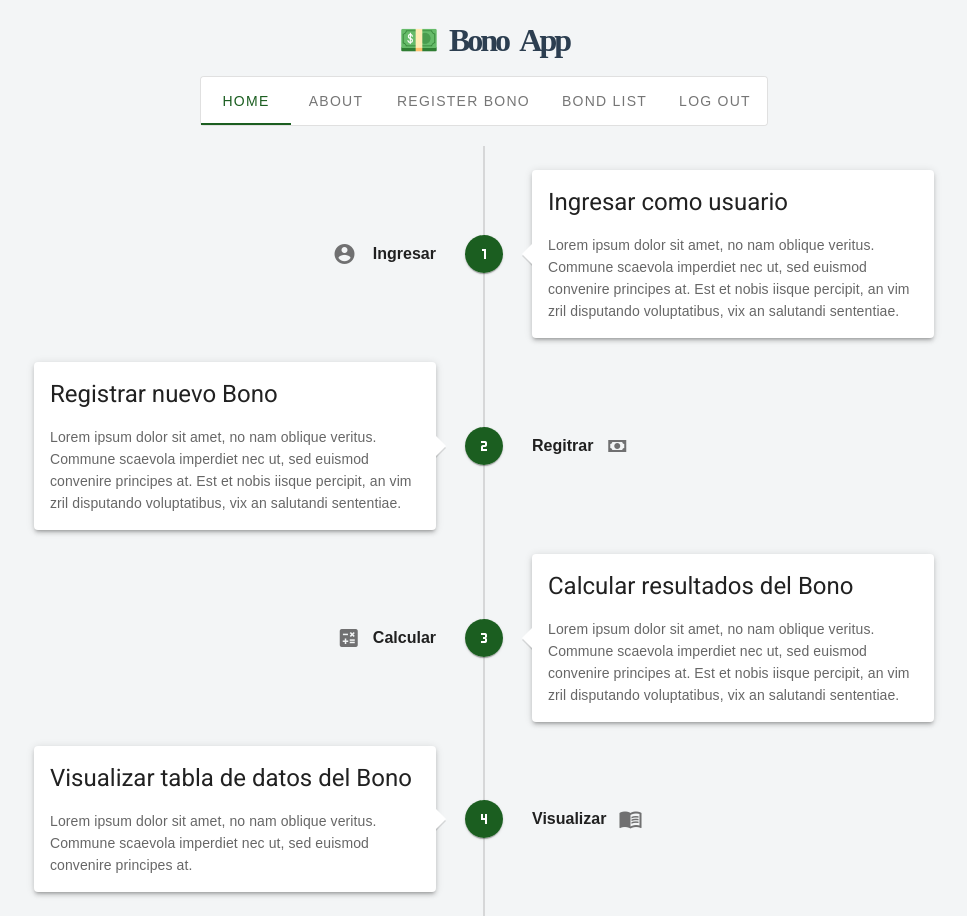
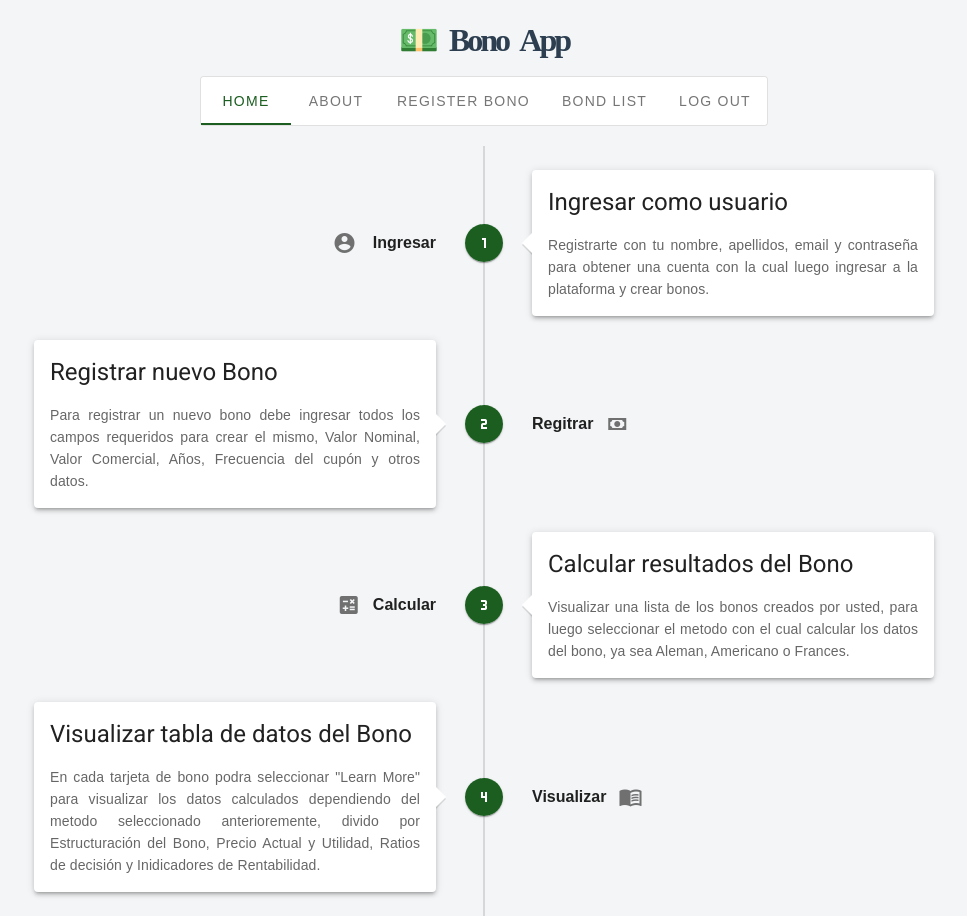
Before and after one commit to Bono-App/BonoApp-frontend, a Vue app: page /home in a window 1280 px wide. Shown: the whole page, without its empty margins (156-1123 px from the left). Built offline with nearby package versions, Linux system fonts and the light colour scheme; sample sign-in values are in the browser's storage.

Commit message:
feat: improve some features

```diff
--- a/src/views/AboutView.vue
+++ b/src/views/AboutView.vue
@@ -5,11 +5,17 @@
         <v-card max-width="500" :class="`elevation-${hover ? 24 : 3}`" class="transition-swing mx-auto px-4 py-3" >
           <h3 class="mx-4 pt-4">About App</h3>
           <v-card-text class="font-weight-medium text--primary text-justify pt-1">
-            Lorem Ipsum is simply dummy text of the printing and typesetting industry. Lorem Ipsum has been the industry's standard dummy text ever since the 1500s, when an unknown printer took a galley of type and scrambled it to make a type specimen book.
+            Esta aplicación Web, permite implementar la metodología de cálculo del flujo de caja e indicadores financieros (Precio, VAN, TIR bonista, duración, duración modificada, convexidad) de un bono corporativo, visto desde la perspectiva de un bonista o inversor.
             <br><br>
-            It has survived not only five centuries, but also the leap into electronic typesetting, remaining essentially unchanged. It was popularised in the 1960s with the release of Letraset sheets containing Lorem Ipsum passages, and more recently with desktop publishing software like Aldus PageMaker including versions of Lorem Ipsum.
+            Funciona de forma indistinta para cualquier moneda, para tasas nominales o efectivas y para los métodos Americano o Inglés, Alemán y Francés
             <br><br>
-            All the Lorem Ipsum generators on the Internet tend to repeat predefined chunks as necessary, making this the first true generator on the Internet. It uses a dictionary of over 200 Latin words, combined with a handful of model sentence structures, to generate Lorem Ipsum which looks reasonable.
+            Hecho por un equipo de 4 estudiantes universitarios de las carreras de Ingenieria de Software y Sistemas.
+            <ul>
+              <li>Julio Salazar - Frontend Developer      </li>
+              <li>Rody Velasquez - Beta Tester  </li>
+              <li>William's Moran - Algorithm Developer  </li>
+              <li>Yordy Mochcco - Backend Developer      </li>
+            </ul>
           </v-card-text>
         </v-card>
       </template>
--- a/src/views/BondListView.Service.js
+++ b/src/views/BondListView.Service.js
@@ -2,7 +2,9 @@ import http from '@/core/http-common'
 class BondListViewService {
 
     getAllBond(){
-        return http.get(`bonds`);
+        let de = localStorage.getItem('user');
+        this.sampleUser = JSON.parse(de);
+        return http.get(`users/${this.sampleUser.id}/bonds`);
     }
 
     getAmericanBond(id){
--- a/src/views/BondListView.vue
+++ b/src/views/BondListView.vue
@@ -75,9 +75,10 @@
                 <v-simple-table dense dark class="rounded">
                   <template v-slot:default>
                     <tbody>
-                      <tr><td>TCEA Emisor             </td><td>--</td></tr>
-                      <tr><td>TCEA Emisor c/Escudo    </td><td>--</td></tr>
-                      <tr><td>TREA Bonista            </td><td>--</td></tr>
+                      <tr><td>TCEA Emisor             </td><td>{{sampleRpta.tceaEmisor}}</td></tr>
+                      <tr><td>TREA Bonista            </td><td>{{sampleRpta.treaBonista}}</td></tr>
+                      <tr><td>TIR Bonista periodo     </td><td>{{sampleRpta.tirBonistaPeriod}}</td></tr>
+                      <tr><td>TIR Emisor periodo      </td><td>{{sampleRpta.tirEmisorPeriod}}</td></tr>
                     </tbody>
                   </template>
                 </v-simple-table>
@@ -143,6 +144,7 @@ export default {
     methods: {
       openDialog(data){
         this.itemSelect = data;
+        console.log("ItemSelect:",this.itemSelect);
         if(this.amenities == 0){
           this.GetGermanyBond();
         } else if(this.amenities == 1) {
--- a/src/views/HomeView.vue
+++ b/src/views/HomeView.vue
@@ -9,8 +9,8 @@
               <template v-slot:default="{ hover }">
                 <v-card class="transition-swing" :class="`elevation-${hover ? 24 : 3}`">
                   <v-card-title class="text-h5">Ingresar como usuario</v-card-title>
-                  <v-card-text>
-                    Lorem ipsum dolor sit amet, no nam oblique veritus. Commune scaevola imperdiet nec ut, sed euismod convenire principes at. Est et nobis iisque percipit, an vim zril disputando voluptatibus, vix an salutandi sententiae.
+                  <v-card-text class="text-justify">
+                    Registrarte con tu nombre, apellidos, email y contraseña para obtener una cuenta con la cual luego ingresar a la plataforma y crear bonos.
                   </v-card-text>
                 </v-card>
               </template>
@@ -22,8 +22,8 @@
               <template v-slot:default="{ hover }">
                 <v-card class="transition-swing" :class="`elevation-${hover ? 24 : 3}`">
                   <v-card-title class="text-h5">Registrar nuevo Bono</v-card-title>
-                  <v-card-text>
-                    Lorem ipsum dolor sit amet, no nam oblique veritus. Commune scaevola imperdiet nec ut, sed euismod convenire principes at. Est et nobis iisque percipit, an vim zril disputando voluptatibus, vix an salutandi sententiae.
+                  <v-card-text class="text-justify">
+                    Para registrar un nuevo bono debe ingresar todos los campos requeridos para crear el mismo, Valor Nominal, Valor Comercial, Años, Frecuencia del cupón y otros datos.
                   </v-card-text>
                 </v-card>
               </template>
@@ -35,8 +35,8 @@
               <template v-slot:default="{ hover }">
                 <v-card class="transition-swing" :class="`elevation-${hover ? 24 : 3}`">
                   <v-card-title class="text-h5">Calcular resultados del Bono</v-card-title>
-                  <v-card-text>
-                    Lorem ipsum dolor sit amet, no nam oblique veritus. Commune scaevola imperdiet nec ut, sed euismod convenire principes at. Est et nobis iisque percipit, an vim zril disputando voluptatibus, vix an salutandi sententiae.
+                  <v-card-text class="text-justify">
+                    Visualizar una lista de los bonos creados por usted, para luego seleccionar el metodo con el cual calcular los datos del bono, ya sea Aleman, Americano o Frances.
                   </v-card-text>
                 </v-card>
               </template>
@@ -48,8 +48,8 @@
               <template v-slot:default="{ hover }">
                 <v-card class="transition-swing" :class="`elevation-${hover ? 24 : 3}`">
                   <v-card-title class="text-h5">Visualizar tabla de datos del Bono</v-card-title>
-                  <v-card-text>
-                    Lorem ipsum dolor sit amet, no nam oblique veritus. Commune scaevola imperdiet nec ut, sed euismod convenire principes at.
+                  <v-card-text class="text-justify">
+                    En cada tarjeta de bono podra seleccionar "Learn More" para visualizar los datos calculados dependiendo del metodo seleccionado anterioremente, divido por Estructuración del Bono, Precio Actual y Utilidad, Ratios de decisión y Inidicadores de Rentabilidad.
                   </v-card-text>
                 </v-card>
               </template>
--- a/src/views/RegisterBonoView.vue
+++ b/src/views/RegisterBonoView.vue
@@ -7,16 +7,16 @@
               <v-row>
                 <v-col cols="6">
                   <h3 class="font-weight-bold pt-0 mb-4">Datos del Bono</h3>
-                  <v-text-field class="mb-3" :rules="rules" dense outlined  clearable hide-details  v-model="valorNominal"        label="Valor Nominal"           type="number"></v-text-field>
-                  <v-text-field class="mb-3" :rules="rules" dense outlined  clearable hide-details  v-model="valorComercial"      label="Valor Comercial"         type="number"></v-text-field>
-                  <v-text-field class="mb-3" :rules="rules" dense outlined  clearable hide-details  v-model="anios"               label="Años"                    type="number"></v-text-field>
-                  <v-select     class="mb-3" :rules="rules" dense outlined  clearable hide-details  v-model="frecuenciaBonos"     label="Frecuencia del cupón"    :items="lsFrecuenciaCupon"></v-select>
-                  <v-select     class="mb-3" :rules="rules" dense outlined  clearable hide-details  v-model="diasAnio"            label="Dias por año"            :items="lsDiasAnio"></v-select>
-                  <v-select     class="mb-3" :rules="rules" dense outlined  clearable hide-details  v-model="tipoTasa"            label="Tipo de tasa de interes" :items="lsTipoTasa"></v-select>
-                  <v-select     class="mb-3" :rules="rules" dense outlined  clearable hide-details  v-model="capitalizacion"      label="Capitalización"          :items="lsCapitalizacion"></v-select>
-                  <v-text-field class="mb-3" :rules="rules" dense outlined  clearable hide-details  v-model="tasaInteres"         label="Tasa de interés"         type="number"></v-text-field>
-                  <v-text-field class="mb-3" :rules="rules" dense outlined  clearable hide-details  v-model="tasAnualDescuento"   label="Tasa anual de descuento" type="number"></v-text-field>
-                  <v-text-field class="mb-3" :rules="rules" dense outlined  clearable hide-details  v-model="impRenta"            label="Importe a la Renta"      type="number"></v-text-field>
+                  <v-text-field class="mb-3" :rules="rules" dense outlined  hide-details  v-model="valorNominal"        label="Valor Nominal"           type="number"></v-text-field>
+                  <v-text-field class="mb-3" :rules="rules" dense outlined  hide-details  v-model="valorComercial"      label="Valor Comercial"         type="number"></v-text-field>
+                  <v-text-field class="mb-3" :rules="rules" dense outlined  hide-details  v-model="anios"               label="Años"                    type="number"></v-text-field>
+                  <v-select     class="mb-3" :rules="rules" dense outlined  hide-details  v-model="frecuenciaBonos"     label="Frecuencia del cupón"    :items="lsFrecuenciaCupon"></v-select>
+                  <v-select     class="mb-3" :rules="rules" dense outlined  hide-details  v-model="diasAnio"            label="Dias por año"            :items="lsDiasAnio"></v-select>
+                  <v-select     class="mb-3" :rules="rules" dense outlined  hide-details  v-model="tipoTasa"            label="Tipo de tasa de interes" :items="lsTipoTasa"></v-select>
+                  <v-select     class="mb-3" :rules="rules" dense outlined  hide-details  v-model="capitalizacion"      label="Capitalización"          :items="lsCapitalizacion"></v-select>
+                  <v-text-field class="mb-3" :rules="rules" dense outlined  hide-details  v-model="tasaInteres"         label="Tasa de interés"         type="number"></v-text-field>
+                  <v-text-field class="mb-3" :rules="rules" dense outlined  hide-details  v-model="tasAnualDescuento"   label="Tasa anual de descuento" type="number"></v-text-field>
+                  <v-text-field class="mb-3" :rules="rules" dense outlined  hide-details  v-model="impRenta"            label="Importe a la Renta"      type="number"></v-text-field>
 
                   <v-menu ref="menu"  v-model="menu"  :close-on-content-click="false" :return-value.sync="date" transition="scale-transition" offset-y  min-width="auto">
                     <template v-slot:activator="{ on, attrs }">
@@ -32,13 +32,13 @@
                 </v-col>
                 <v-col cols="6">
                   <h3 class="font-weight-bold pt-0 mb-4">Datos de Costes/Gastos iniciales</h3>
-                  <v-text-field class="mb-3" :rules="rules" dense outlined  clearable hide-details  v-model="prima"          type="number"  label="%Prima"></v-text-field>
-                  <v-text-field class="mb-3" :rules="rules" dense outlined  clearable hide-details  v-model="estructuracion" type="number"  label="%Estructuración"></v-text-field>
-                  <v-text-field class="mb-3" :rules="rules" dense outlined  clearable hide-details  v-model="colocacion"     type="number"  label="%Colocación"></v-text-field>
-                  <v-text-field class="mb-3" :rules="rules" dense outlined  clearable hide-details  v-model="flotacion"      type="number"  label="%Flotación"></v-text-field>
-                  <v-text-field class="mb-3" :rules="rules" dense outlined  clearable hide-details  v-model="cavali"         type="number"  label="%CAVALI"></v-text-field>
+                  <v-text-field class="mb-3" :rules="rules" dense outlined  hide-details  v-model="prima"          type="number"  label="%Prima"></v-text-field>
+                  <v-text-field class="mb-3" :rules="rules" dense outlined  hide-details  v-model="estructuracion" type="number"  label="%Estructuración"></v-text-field>
+                  <v-text-field class="mb-3" :rules="rules" dense outlined  hide-details  v-model="colocacion"     type="number"  label="%Colocación"></v-text-field>
+                  <v-text-field class="mb-3" :rules="rules" dense outlined  hide-details  v-model="flotacion"      type="number"  label="%Flotación"></v-text-field>
+                  <v-text-field class="mb-3" :rules="rules" dense outlined  hide-details  v-model="cavali"         type="number"  label="%CAVALI"></v-text-field>
 
-                  <!-- <v-text-field class="mb-3" :rules="rules" dense outlined  clearable hide-details  v-model="fechaEmision"         label="Fecha de emision"    placeholder="2019-02-03T00:00:00"></v-text-field> -->
+                  <!-- <v-text-field class="mb-3" :rules="rules" dense outlined  hide-details  v-model="fechaEmision"         label="Fecha de emision"    placeholder="2019-02-03T00:00:00"></v-text-field> -->
                 </v-col>
               </v-row>
             <v-divider class="mt-5 mb-3"></v-divider>
```
